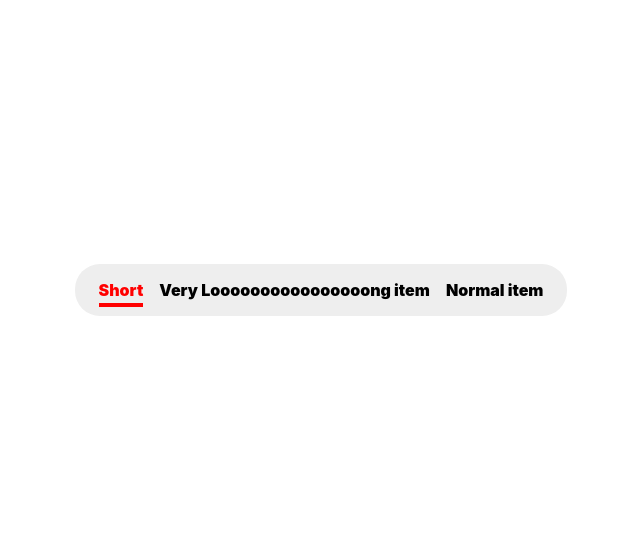
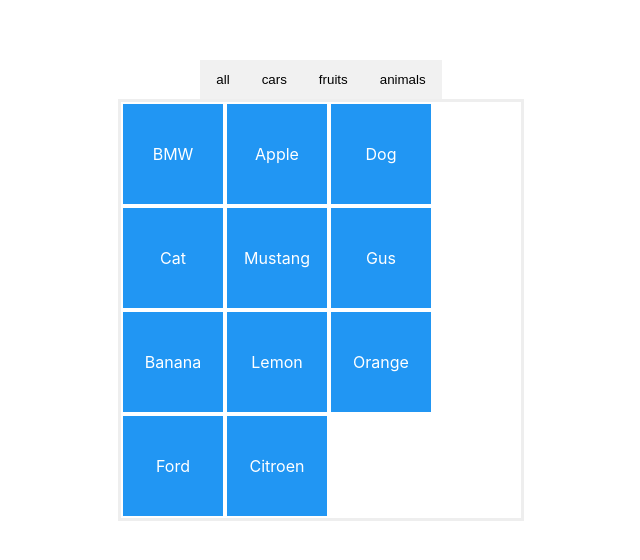
Before and after one commit to Aleksandr-Glebik/react-animation, a React (Create React App) app: page / in a window 1280 px wide. Shown: the part 110-670 px from the top of the page, without its empty margins (319-959 px from the left). Built offline with nearby package versions, Linux system fonts and the light colour scheme.

Commit message:
feat: add animation for btn and item in Filter comp - AnimateSharedLayout, layout

```diff
--- a/src/App.js
+++ b/src/App.js
@@ -1,7 +1,7 @@
 import './App.css'
 // import Collapsible from './components/Collapsible'
-// import Filter from './components/Filter'
-// import {data} from './data'
+import Filter from './components/Filter'
+import {data} from './data'
 import Menu from './components/Menu'
 
 function App() {
@@ -11,8 +11,8 @@
         <p>What is Lorem Ipsum?</p>
         Lorem Ipsum is simply dummy text of the printing and typesetting industry. Lorem Ipsum has been the industry's standard dummy text ever since the 1500s, when an unknown printer took a galley of type and scrambled it to make a type specimen book. It has survived not only five centuries,
       </Collapsible> */}
-      {/* <Filter data={data} /> */}
-      <Menu />
+      <Filter data={data} />
+      {/* <Menu /> */}
     </div>
   )
 }
--- a/src/components/Button.jsx
+++ b/src/components/Button.jsx
@@ -9,6 +9,7 @@
 
        return (
         <motion.button
+            layout
             onClick={handleClick}
             style={btnStyle}
             whileHover={{
--- a/src/components/Filter.jsx
+++ b/src/components/Filter.jsx
@@ -1,22 +1,26 @@
 import React, {useState} from "react"
-import { AnimatePresence, motion } from "framer-motion"
+import { AnimatePresence, motion, AnimateSharedLayout } from "framer-motion"
 import Button from "./Button"
 
 const Filter = ({data}) => {
-    const [cards, setCards] = useState(data.filter(el => el.category === 'cars'))
+    const [cards, setCards] = useState(data)
 
     const buttons = data.reduce( (acc, el) => {
         if (acc.includes(el.category)) return acc
 
         return [...acc, el.category]
-    }, [])
+    }, ['all'])
 
     const handleFilter = (selector) => {
+        if (selector === 'all') return setCards(data)
         setCards(data.filter(el => el.category === selector))
     }
 
     return (
-        <div>
+        <AnimateSharedLayout>
+            <motion.div
+                layout
+            >
                 <div>
                     {
                         buttons.map( btn => (
@@ -28,11 +32,15 @@
                         ))
                     }
                 </div>
-            <div style={{overflow: 'hidden', maxWidth: 400}}>
+                <motion.div
+                  layout
+                  style={{overflow: 'hidden', maxWidth: 400, border: '3px solid #eee'}}
+                >
                     <AnimatePresence initial={false} exitBeforeEnter>
                     {
                         cards.map( card => (
                             <motion.div
+                                layout
                                 key={card.title}
                                 style={boxStyle}
                                 initial={{opacity: 0}}
@@ -45,8 +53,9 @@
                         ))
                     }
                     </AnimatePresence>
-            </div>
-        </div>
+                </motion.div>
+            </motion.div>
+        </AnimateSharedLayout>
     )
 }
 
--- a/src/data.js
+++ b/src/data.js
@@ -32,7 +32,15 @@
         title: 'Lemon'
     },
     {
+        category: 'fruits',
+        title: 'Orange'
+    },
+    {
         category: 'cars',
         title: 'Ford'
     },
+    {
+        category: 'cars',
+        title: 'Citroen'
+    },
 ]
```
Lines whose indentation alone changed are shown as unchanged.
